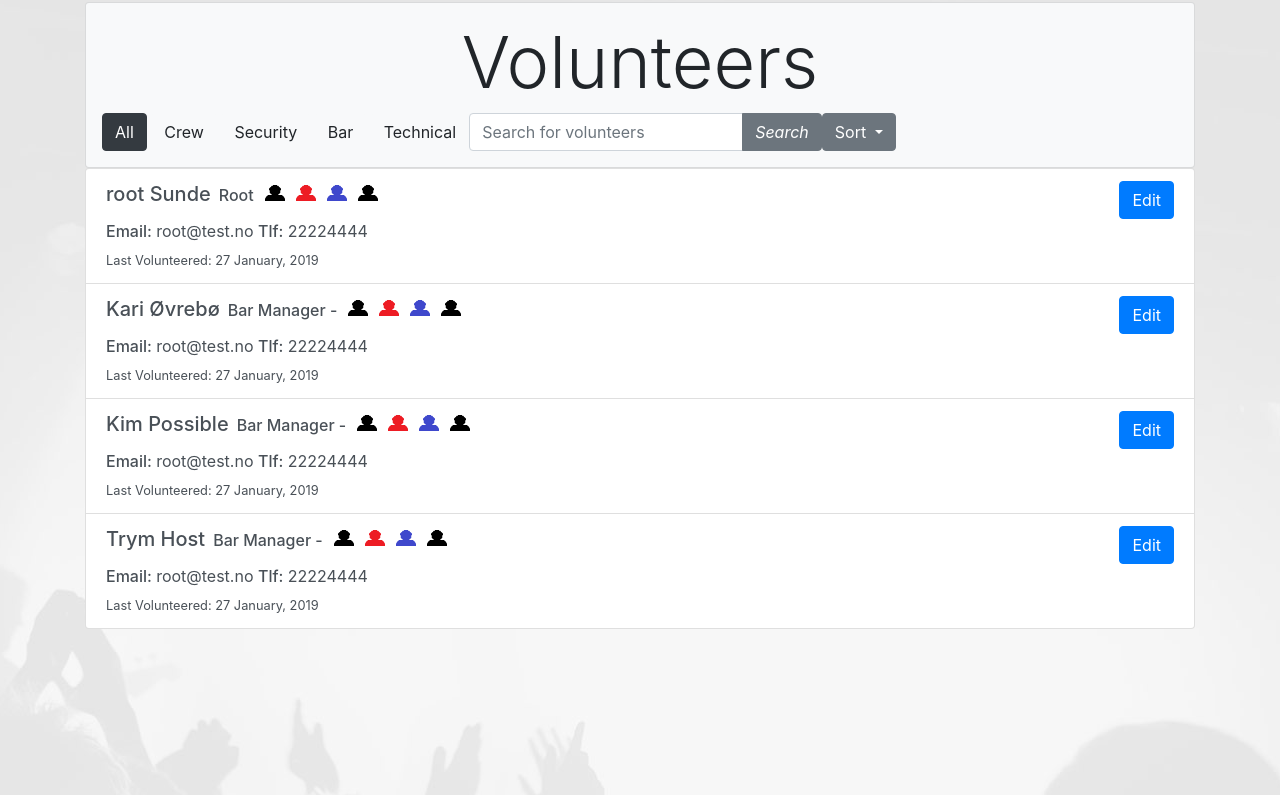
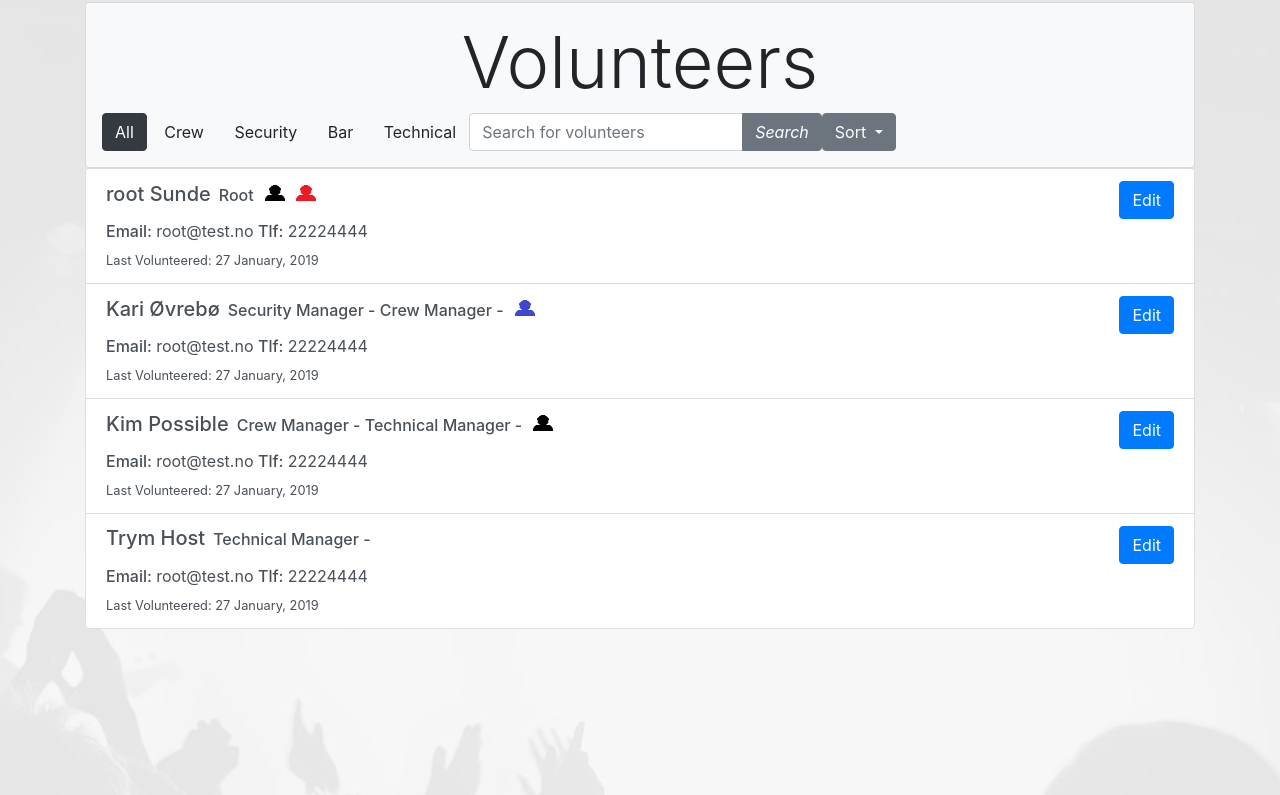
Before and after one commit to LarsStianF/KroaApplikasjon, a PHP site: page /admin/people.php in a window 1280 px wide. Shown: the part 104-899 px from the top of the page. Run offline with PHP 8.4, Linux system fonts and the light colour scheme; data comes from the database, SQL or seed files in the repository; some libraries are stand-ins or nearby versions.

Commit message:
Many works

```diff
--- a/admin/people.php
+++ b/admin/people.php
@@ -1,6 +1,7 @@
 <?php
 include 'rsc/imports/php/components/admin_head.php';
 include 'rsc/imports/php/components/admin_header.php';
+include 'rsc/imports/php/functions/functions.php';
 include 'dbcon.php';
 
 ?>
@@ -56,11 +57,10 @@ include 'dbcon.php';
             $sql = 'SELECT * FROM Volunteer';
             $result = mysqli_query($con, $sql);
             $numrow = mysqli_num_rows($result);
+            $counter;
 
             while ($row = mysqli_fetch_array($result)) {
-                $tempQuery = "SELECT * FROM user_type WHERE " . $row['user_type'] . " = ID";
-                $tempRes = mysqli_query($con,$tempQuery);
-                $tempRow = mysqli_fetch_array($tempRes);
+                $id = $row['ID'];
 
                 echo '<a href="#" class="list-group-item list-group-item-action flex-column align-items-start">';
                 echo '<div class="d-flex w-100 justify-content-between">';
@@ -70,23 +70,21 @@ include 'dbcon.php';
                 echo '</h5></li>';
                 echo '<li class="list-inline-item "><h6 class="mb-1">';
                 if ($row['user_type'] == '5') {
-                    $tempQuery = "SELECT * FROM manager, crew_type WHERE " . $row['ID'] . " = vol_ID";
+
+
+                populate_manager_row($id);
+
+                }else{
+                    $tempQuery = "SELECT * FROM user_type WHERE " . $row['user_type'] . " = ID";
                     $tempRes = mysqli_query($con,$tempQuery);
                     $tempRow = mysqli_fetch_array($tempRes);
-
-                    echo $tempRow['type'] . ' Manager - ';
-
-
-                }else{
                     echo $tempRow['user_type'];
                 }
 
 
                 echo '</h6></li>';
-                echo '<li class="list-inline-item " ><img class="man-icon" src="../rsc/img/man_black.png" alt=""> </li>';
-                echo '<li class="list-inline-item " ><img class="man-icon" src="../rsc/img/man_red.png" alt=""> </li>';
-                echo '<li class="list-inline-item " ><img class="man-icon" src="../rsc/img/man_blue.png" alt=""> </li>';
-                echo '<li class="list-inline-item " ><img class="man-icon" src="../rsc/img/man_black.png" alt=""> </li>';
+                populate_little_men($id);
+
                 echo '</ul>';
                 echo '<button class="btn btn-primary" type="submit">Edit</button>';
                 echo '</div>';
--- /dev/null
+++ b/admin/rsc/imports/php/functions/functions.php
@@ -0,0 +1,71 @@
+<?php
+
+function PwCheck ($myemail, $pwhash)
+{
+global $con;
+$sql = "SELECT Password FROM volunteer WHERE Email = '$myemail'";
+$result = mysqli_query($con,$sql);
+$row = mysqli_fetch_assoc($result);
+echo $pwhash ,  "|";
+    echo $row['Password'];
+if ($pwhash == $row['Password']) {
+return true;
+} else {
+return false;
+}
+
+}
+
+
+function populate_manager_row($id){
+    global $con;
+    $sql = "SELECT * FROM manager, crew_type WHERE " . $id . " = manager.vol_ID AND crew_type.ID = manager.crew_type_ID";
+    $result = mysqli_query($con, $sql);
+    while ($row = mysqli_fetch_array($result)) {
+        echo $row['type'] . ' Manager - ';
+    }
+}
+
+function check_if_worked_crew($id, $crew_type){
+    global $con;
+    $sql = "SELECT COUNT(*) FROM event_volunteer WHERE " . $id . " = vol_ID AND crew_type_ID = " . $crew_type ;
+    $result = mysqli_query($con, $sql);
+    $row = mysqli_fetch_assoc($result);
+
+     if($row['COUNT(*)'] !== '0'){
+         return true;
+     } else {
+         return false;
+     }
+}
+
+function populate_little_men($id){
+
+    $bar = 1;
+    $security = 2;
+    $crew = 3;
+    $tech = 4;
+
+        if (check_if_worked_crew($id, $bar) == true){
+            echo '<li class="list-inline-item " ><img class="man-icon" src="../rsc/img/man_black.png" alt=""> </li>';
+        } else{
+
+        }
+        if (check_if_worked_crew($id, $security) == true) {
+            echo '<li class="list-inline-item " ><img class="man-icon" src="../rsc/img/man_red.png" alt=""> </li>';
+        } else{
+
+        }
+        if (check_if_worked_crew($id, $crew) == true) {
+            echo '<li class="list-inline-item " ><img class="man-icon" src="../rsc/img/man_blue.png" alt=""> </li>';
+        } else{
+
+        }
+        if (check_if_worked_crew($id, $tech) == true) {
+            echo '<li class="list-inline-item " ><img class="man-icon" src="../rsc/img/man_black.png" alt=""> </li>';
+        } else{
+
+        }
+
+}
+?>
--- a/db/DB_gen.sql
+++ b/db/DB_gen.sql
@@ -166,8 +166,11 @@ INSERT INTO Crew_type (ID, type) VALUES
 
 INSERT INTO Manager (vol_ID, crew_type_ID) VALUES
 (1, 1),
+(1, 2),
 (2, 2),
+(2, 3),
 (3, 3),
+(3, 4),
 (4, 4);
 
 INSERT INTO event_volunteer (vol_ID, event_ID, crew_type_ID, manager) VALUES
```
Also changed, not shown: rsc/imports/php/functions/functions.php (deleted, +0 -18 lines).
